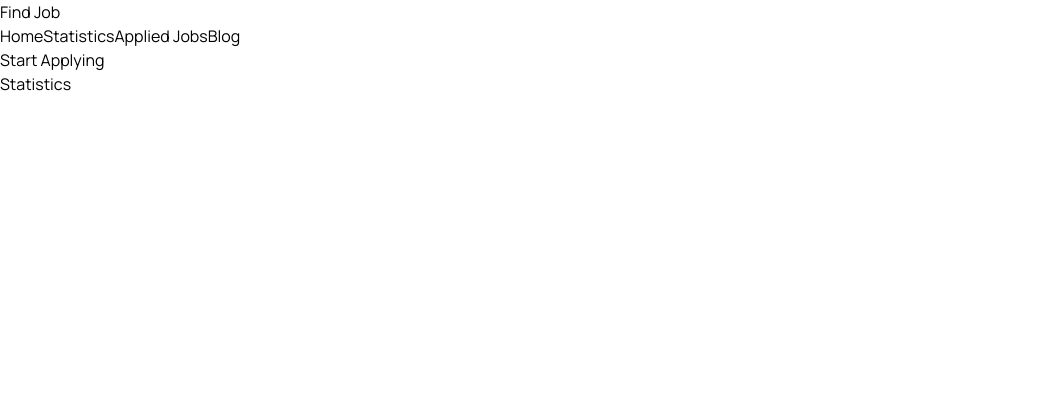
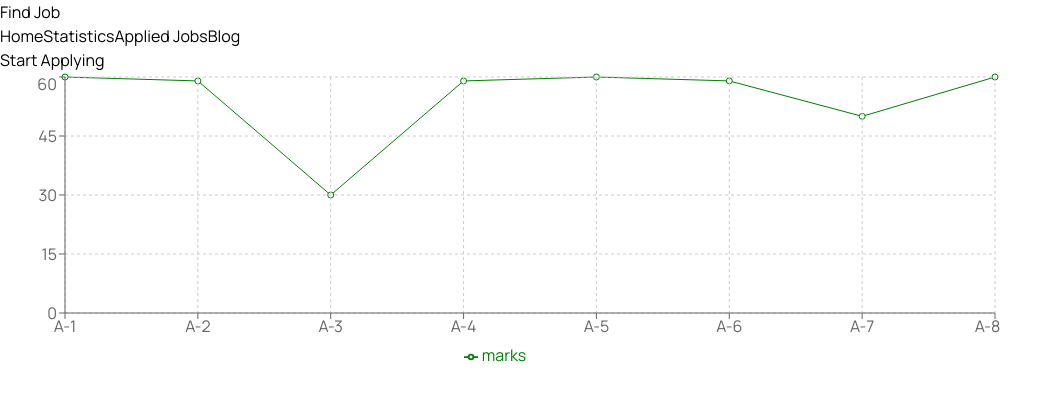
Before and after one commit to rajib-sadhu/find-job-client, a React (Vite) app: page /statistics in a window 1280 px wide. Shown: the top 400 px of the page, without its empty margins (0-1063 px from the left). Built offline with nearby package versions, Linux system fonts and the light colour scheme.

Commit message:
add statistics sections

```diff
--- a/package.json
+++ b/package.json
@@ -15,6 +15,7 @@
     "react-dom": "^18.2.0",
     "react-hot-toast": "^2.4.0",
     "react-router-dom": "^6.10.0",
+    "recharts": "^2.5.0",
     "sort-by": "^1.2.0"
   },
   "devDependencies": {
--- a/public/job.json
+++ b/public/job.json
@@ -22,7 +22,7 @@
         "job_title": "Digital Marketing Specialist",
         "job_type": "Part-Time",
         "job_location": "Anywhere",
-        "work_arrangement": "Hybrid",
+        "work_arrangement": "Remote",
         "salary": "$60,000 - $80,000 per year",
         "email": "marketing@globex.com",
         "phone": "(555) 234-5678",
@@ -68,9 +68,9 @@
         "company_name": "Infosys",
         "logo": "https://i.ibb.co/vzwDb6B/infosys.png",
         "job_title": "Digital Marketing Specialist",
-        "job_type": "Remote",
+        "job_type": "Part-Time",
         "job_location": "Anywhere",
-        "work_arrangement": "Hybrid",
+        "work_arrangement": "Remote",
         "salary": "$60,000 - $80,000 per year",
         "email": "marketing@globex.com",
         "phone": "(555) 234-5678",
--- a/src/components/Pages/AppliedJob.jsx
+++ b/src/components/Pages/AppliedJob.jsx
@@ -8,8 +8,8 @@ import locationIcon from '../../assets/Icons/Frame-4.png';
 const AppliedJob = () => {
 
     const data = useLoaderData();
-
     const [jobs, setJobs] = useState([]);
+    const [filterValue, setFilterValue] = useState('')
 
 
     useEffect(() => {
@@ -32,13 +32,25 @@ const AppliedJob = () => {
     }
 
 
+    const handleFilter = (event)=>{
+        const value = event.target.value;
+        setFilterValue(value);
+        if(value==='remote'){
+            const filterJob = jobs;
+        }
+    }
+
+    console.log(filterValue)
 
     return (
         <div className='px-52 mt-20'>
             <div className='text-right'>
-                <select name="" id="">
-                    <option value="">Remote</option>
-                    <option value="">On-Site</option>
+                <select className='bg-slate-300 px-2 py-1 rounded-sm'
+                value={filterValue}
+                onChange={handleFilter}
+                >
+                    <option value="remote">Remote</option>
+                    <option value="on_site">On-Site</option>
                 </select>
             </div>
             <div className='mt-10 space-y-5'>
--- a/src/components/Pages/Statistics.jsx
+++ b/src/components/Pages/Statistics.jsx
@@ -1,9 +1,65 @@
 import React from 'react';
+import { LineChart, Line, XAxis, YAxis, CartesianGrid, Tooltip, Legend, ResponsiveContainer } from 'recharts';
+
 
 const Statistics = () => {
+
+    const data = [
+        {
+            name: 'A-1',
+            marks: 60
+        },
+        {
+            name: 'A-2',
+            marks: 59
+        },
+        {
+            name: 'A-3',
+            marks: 30
+        },
+        {
+            name: 'A-4',
+            marks: 59
+        },
+        {
+            name: 'A-5',
+            marks: 60
+        },
+        {
+            name: 'A-6',
+            marks: 59
+        },
+        {
+            name: 'A-7',
+            marks: 50
+        },
+        {
+            name: 'A-8',
+            marks: 60
+        },
+    ]
+
     return (
-        <div>
-            Statistics
+        <div className='w-full mt-10 flex justify-center'>
+            <div className=''>
+                <LineChart
+
+                    width={1000}
+                    height={300}
+                    data={data}
+
+                >
+
+                    <Line dataKey='marks' stroke='green'></Line>
+                    <CartesianGrid strokeDasharray="3 3" />
+                    <XAxis dataKey="name" />
+                    <YAxis />
+                    <Tooltip />
+                    <Legend />
+
+
+                </LineChart>
+            </div>
         </div>
     );
 };
```
Also changed, not shown: 1 other file (tests, documents, lock files or other folders).
